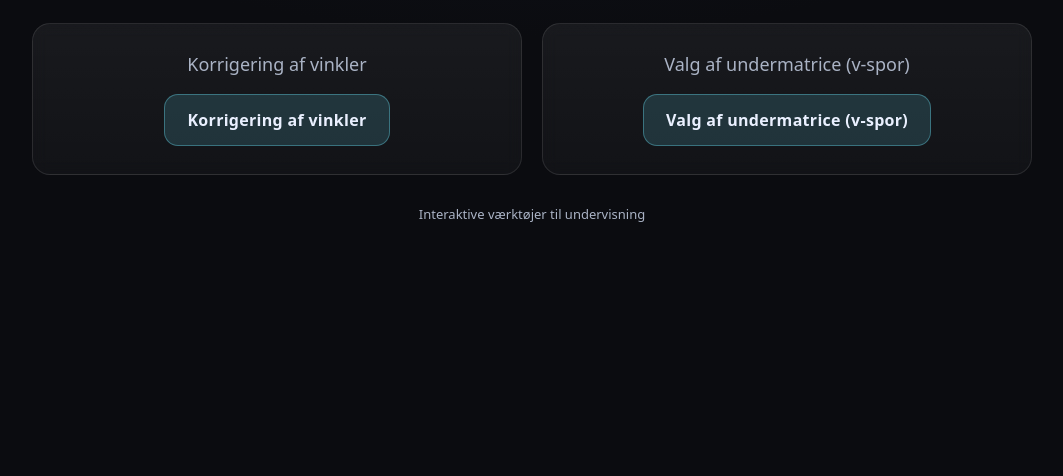
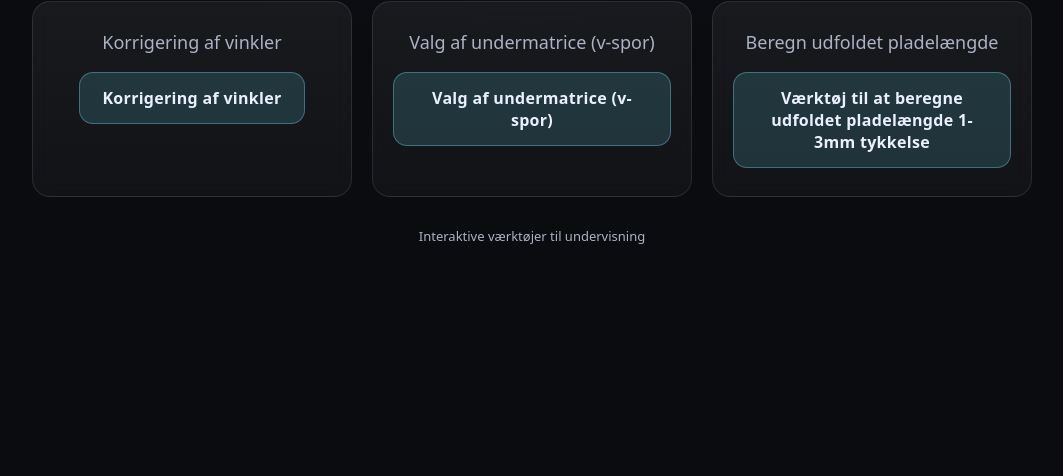
Before and after one commit to TECHMagnusOlesen/interaktivgradm-ler, a plain HTML site: page index.html in a window 1280 px wide. Shown: the part 324-800 px from the top of the page, without its empty margins (108-1171 px from the left). Drawn offline with Linux system fonts and the light colour scheme.

Commit message:
Update index.html

```diff
--- a/index.html
+++ b/index.html
@@ -130,6 +130,13 @@
         </a>
       </div>
 
+            <div class="card">
+        <h2>Beregn udfoldet pladelængde</h2>
+        <a href="bukprofil_tweaks_pan.html" class="btn">
+          Værktøj til at beregne udfoldet pladelængde 1-3mm tykkelse
+        </a>
+      </div>
+
     </div>
 
     <footer>
```
